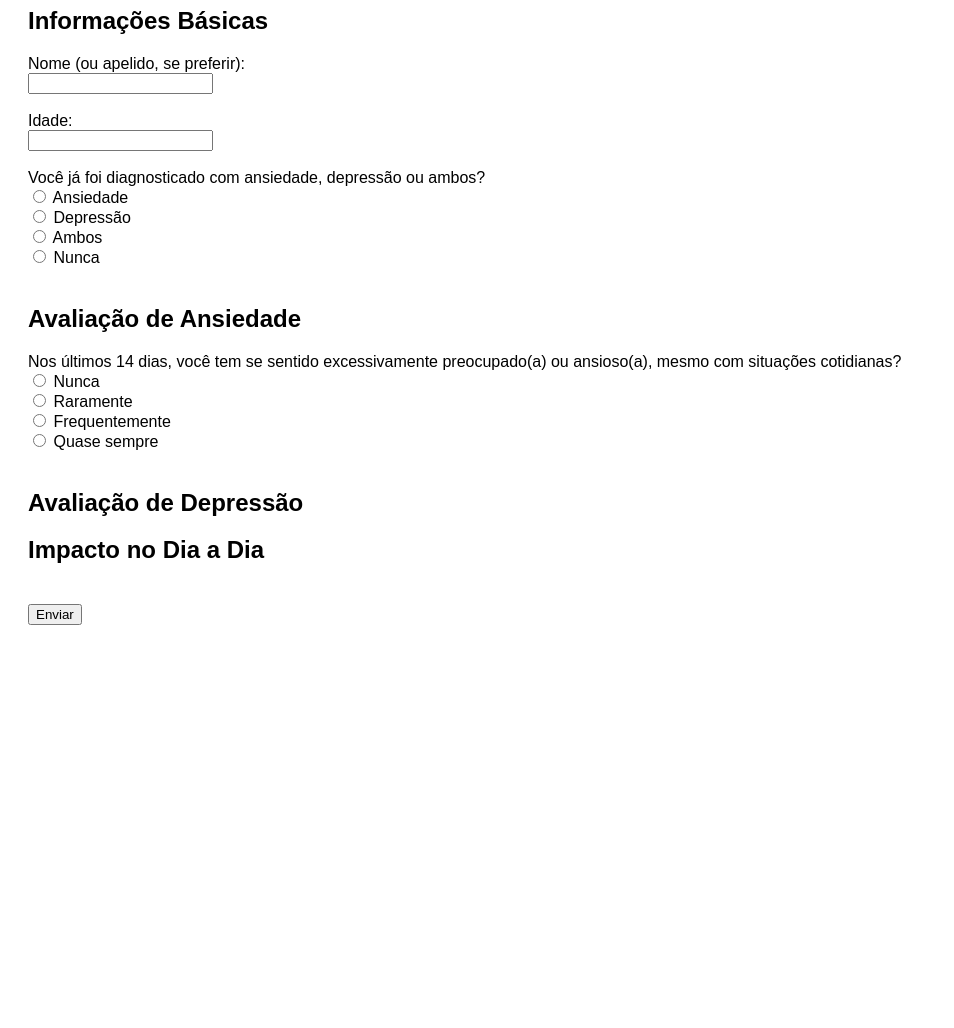
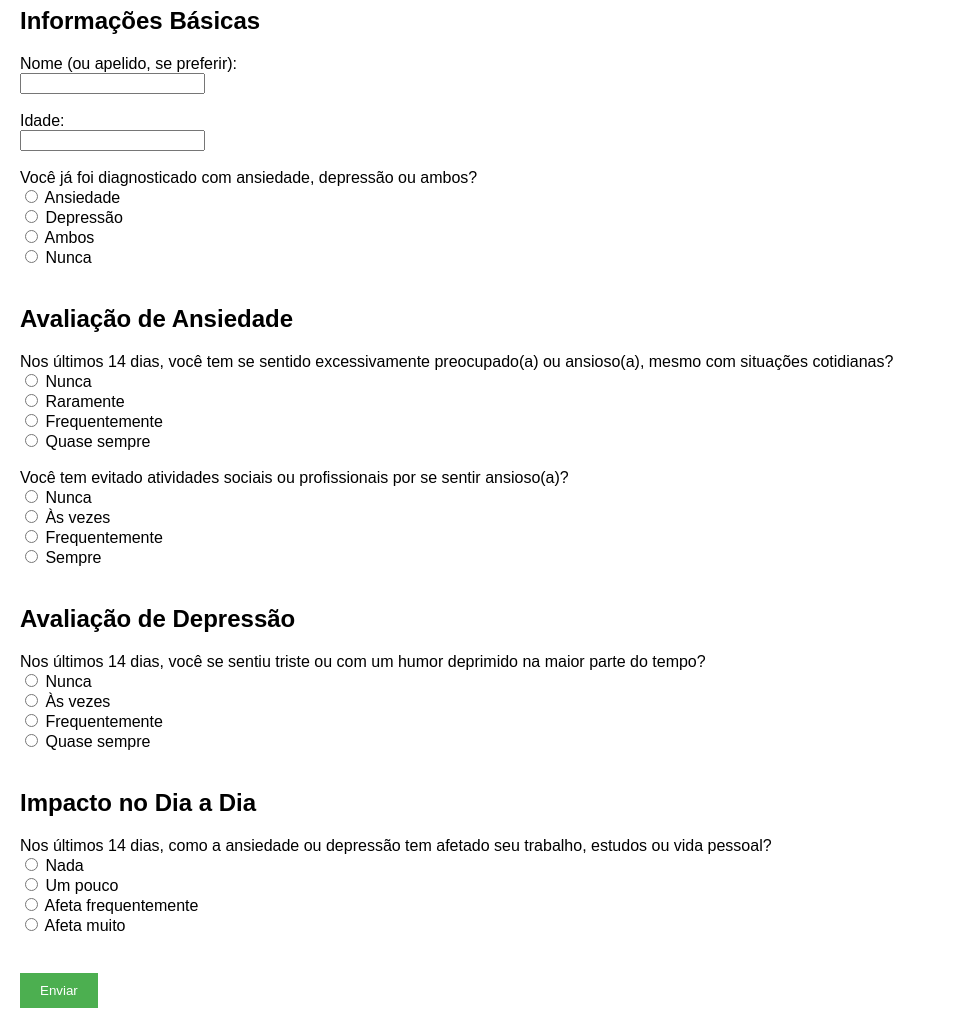
Before and after one commit to inovaceg/drFrederickParreira, a plain HTML site: page index.html in a window 1280 px wide. Shown: the part 73-1101 px from the top of the page, without its empty margins (0-954 px from the left). Before the commit the page ends 800 px from the top, so only its background shows below. Drawn offline with Linux system fonts and the light colour scheme.

Commit message:
Update index.html

```diff
--- a/index.html
+++ b/index.html
@@ -7,18 +7,32 @@
     <style>
         body {
             font-family: Arial, sans-serif;
-        }
-        form {
             margin: 20px;
         }
+        h1 {
+            color: #4CAF50;
+        }
+        .form-section {
+            margin-bottom: 20px;
+        }
         .result {
-            margin: 20px 0;
-            padding: 10px;
+            padding: 20px;
             border: 1px solid #ddd;
+            margin-top: 20px;
             display: none;
         }
-        .submit-btn {
-            margin-top: 20px;
+        .result h2 {
+            margin-top: 0;
+        }
+        button {
+            background-color: #4CAF50;
+            color: white;
+            border: none;
+            padding: 10px 20px;
+            cursor: pointer;
+        }
+        button:hover {
+            background-color: #45a049;
         }
     </style>
 </head>
@@ -27,12 +41,14 @@
 <h1>Descubra Seu Nível de Ansiedade e Depressão</h1>
 
 <form id="surveyForm">
-    <div id="page1">
+    <div class="form-section" id="page1">
         <h2>Informações Básicas</h2>
         <label>Nome (ou apelido, se preferir):</label><br>
         <input type="text" name="nome" required><br><br>
+
         <label>Idade:</label><br>
         <input type="number" name="idade" required><br><br>
+
         <label>Você já foi diagnosticado com ansiedade, depressão ou ambos?</label><br>
         <input type="radio" name="diagnostico" value="ansiedade" required> Ansiedade<br>
         <input type="radio" name="diagnostico" value="depressao" required> Depressão<br>
@@ -40,7 +56,7 @@
         <input type="radio" name="diagnostico" value="nenhum" required> Nunca<br><br>
     </div>
 
-    <div id="page2">
+    <div class="form-section" id="page2">
         <h2>Avaliação de Ansiedade</h2>
         <label>Nos últimos 14 dias, você tem se sentido excessivamente preocupado(a) ou ansioso(a), mesmo com situações cotidianas?</label><br>
         <input type="radio" name="preocupacao" value="0" required> Nunca<br>
@@ -49,19 +65,38 @@
         <input type="radio" name="preocupacao" value="3" required> Quase sempre<br><br>
 
         <!-- Repita para outras perguntas... -->
+        <label>Você tem evitado atividades sociais ou profissionais por se sentir ansioso(a)?</label><br>
+        <input type="radio" name="atividades_sociais" value="0" required> Nunca<br>
+        <input type="radio" name="atividades_sociais" value="1" required> Às vezes<br>
+        <input type="radio" name="atividades_sociais" value="2" required> Frequentemente<br>
+        <input type="radio" name="atividades_sociais" value="3" required> Sempre<br><br>
+
+        <!-- Continue com outras perguntas para ansiedade -->
     </div>
 
-    <div id="page3">
+    <div class="form-section" id="page3">
         <h2>Avaliação de Depressão</h2>
-        <!-- Repita a estrutura de perguntas -->
+        <!-- Repita a estrutura de perguntas para depressão -->
+        <label>Nos últimos 14 dias, você se sentiu triste ou com um humor deprimido na maior parte do tempo?</label><br>
+        <input type="radio" name="humor_deprimido" value="0" required> Nunca<br>
+        <input type="radio" name="humor_deprimido" value="1" required> Às vezes<br>
+        <input type="radio" name="humor_deprimido" value="2" required> Frequentemente<br>
+        <input type="radio" name="humor_deprimido" value="3" required> Quase sempre<br><br>
+
+        <!-- Continue com outras perguntas para depressão -->
     </div>
 
-    <div id="page4">
+    <div class="form-section" id="page4">
         <h2>Impacto no Dia a Dia</h2>
-        <!-- Repita a estrutura de perguntas -->
+        <!-- Perguntas de impacto no trabalho, sono, e isolamento social -->
+        <label>Nos últimos 14 dias, como a ansiedade ou depressão tem afetado seu trabalho, estudos ou vida pessoal?</label><br>
+        <input type="radio" name="impacto_trabalho" value="0" required> Nada<br>
+        <input type="radio" name="impacto_trabalho" value="1" required> Um pouco<br>
+        <input type="radio" name="impacto_trabalho" value="2" required> Afeta frequentemente<br>
+        <input type="radio" name="impacto_trabalho" value="3" required> Afeta muito<br><br>
     </div>
 
-    <button type="button" class="submit-btn" onclick="calcularResultado()">Enviar</button>
+    <button type="button" onclick="calcularResultado()">Enviar</button>
 </form>
 
 <div id="result" class="result"></div>
@@ -71,28 +106,29 @@
         let pontuacaoAnsiedade = 0;
         let pontuacaoDepressao = 0;
 
-        // Pontuação de ansiedade
+        // Calcular pontuação de ansiedade
         const preocupacao = document.querySelector('input[name="preocupacao"]:checked').value;
-        pontuacaoAnsiedade += parseInt(preocupacao);
+        const atividades_sociais = document.querySelector('input[name="atividades_sociais"]:checked').value;
+        pontuacaoAnsiedade += parseInt(preocupacao) + parseInt(atividades_sociais);
 
-        // Continue somando os valores de outras perguntas de ansiedade...
+        // Continue calculando outras perguntas de ansiedade...
 
-        // Pontuação de depressão
-        const humorDeprimido = document.querySelector('input[name="humor_deprimido"]:checked').value;
-        pontuacaoDepressao += parseInt(humorDeprimido);
+        // Calcular pontuação de depressão
+        const humor_deprimido = document.querySelector('input[name="humor_deprimido"]:checked').value;
+        pontuacaoDepressao += parseInt(humor_deprimido);
 
-        // Continue somando os valores de outras perguntas de depressão...
+        // Continue calculando outras perguntas de depressão...
 
-        // Exibir resultados com base na pontuação
+        // Exibir resultado
         const resultDiv = document.getElementById('result');
         resultDiv.style.display = 'block';
 
         if (pontuacaoAnsiedade <= 10 && pontuacaoDepressao <= 10) {
-            resultDiv.innerHTML = "<h2>Sintomas Leves</h2><p>Você parece estar lidando bem, mas é importante monitorar seu bem-estar emocional. Se precisar de suporte no futuro, estaremos aqui para ajudar.</p>";
+            resultDiv.innerHTML = "<h2>Sintomas Leves</h2><p>Você parece estar lidando bem, mas é importante monitorar seu bem-estar emocional.</p>";
         } else if (pontuacaoAnsiedade > 10 || pontuacaoDepressao > 10) {
-            resultDiv.innerHTML = "<h2>Sintomas Moderados</h2><p>Seus resultados indicam que você pode estar enfrentando alguns sintomas de ansiedade ou depressão. É importante buscar apoio para entender melhor como se sente e trabalhar em seu bem-estar emocional. <br><a href='#'>Agendar consulta com Dr. Frederick Parreira</a></p>";
+            resultDiv.innerHTML = "<h2>Sintomas Moderados</h2><p>Você pode estar enfrentando alguns sintomas de ansiedade ou depressão. É importante buscar apoio para entender melhor como se sente. <br><a href='#'>Agendar consulta com Dr. Frederick Parreira</a></p>";
         } else if (pontuacaoAnsiedade > 20 || pontuacaoDepressao > 20) {
-            resultDiv.innerHTML = "<h2>Sintomas Graves</h2><p>Seus resultados indicam que você pode estar enfrentando sintomas graves de ansiedade e/ou depressão. Recomendamos que você busque apoio imediato. <br><a href='#'>Agendar consulta com Dr. Frederick Parreira</a></p>";
+            resultDiv.innerHTML = "<h2>Sintomas Graves</h2><p>Você pode estar enfrentando sintomas graves de ansiedade ou depressão. Recomendamos que você busque apoio imediato. <br><a href='#'>Agendar consulta com Dr. Frederick Parreira</a></p>";
         }
     }
 </script>
```
